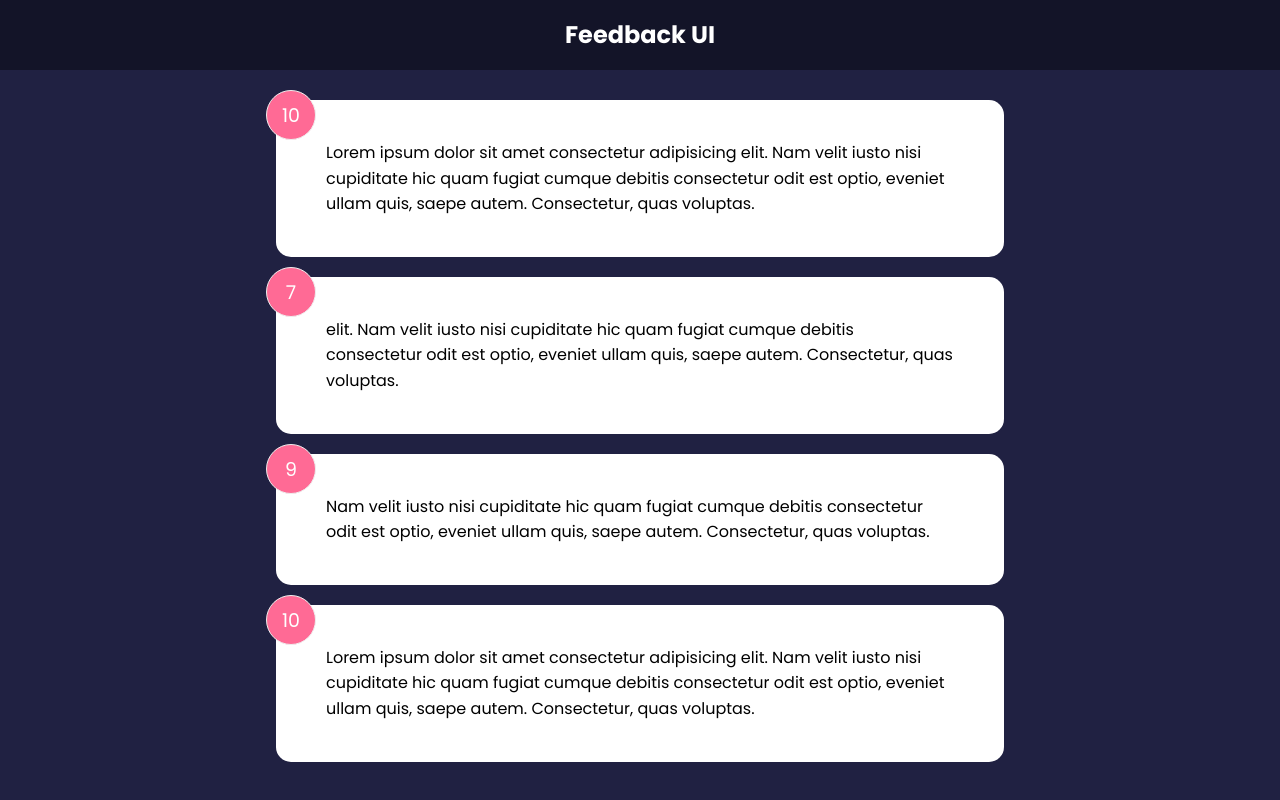
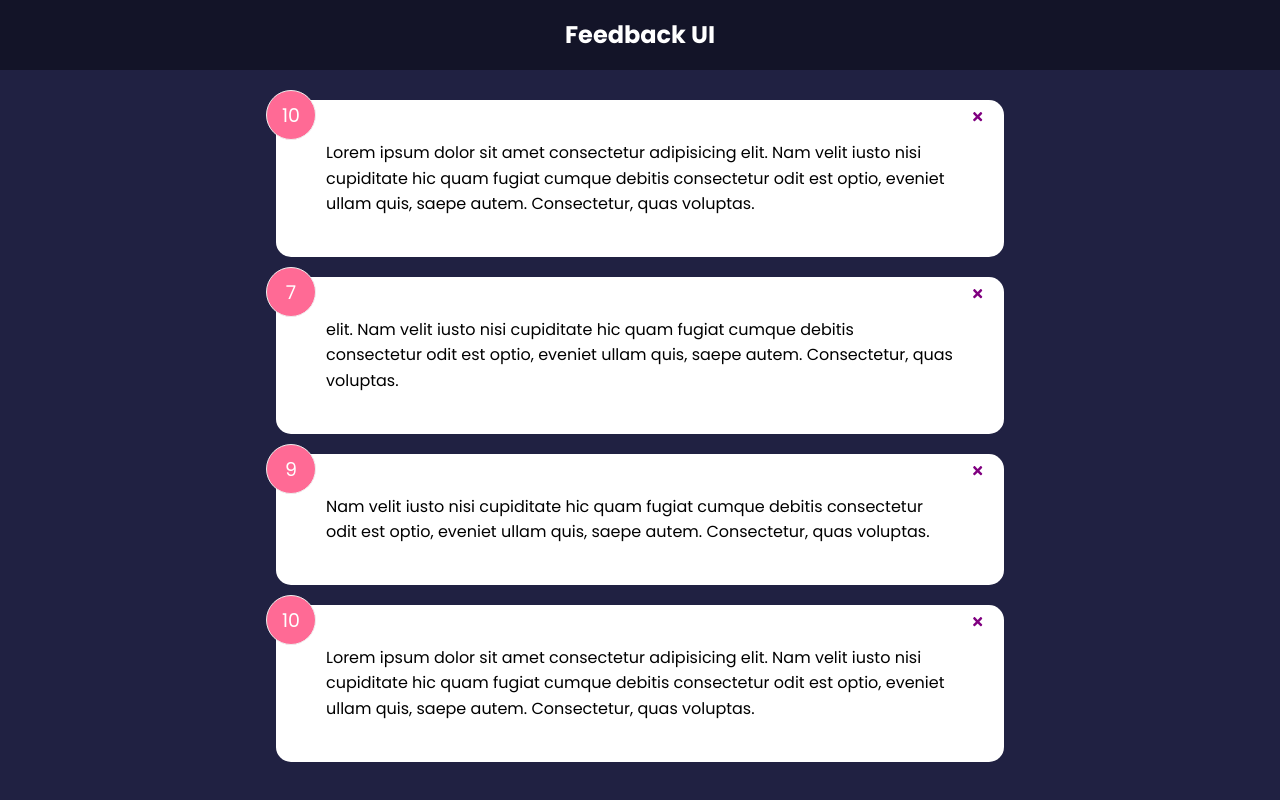
Before and after one commit to ImagenMan/feedback_app, a React (Create React App) app: page / in a window 1280 px wide. Built offline with nearby package versions, Linux system fonts and the light colour scheme.

Commit message:
adding the delete component, prop drilling etc

```diff
--- a/package.json
+++ b/package.json
@@ -6,9 +6,11 @@
     "@testing-library/jest-dom": "^5.16.5",
     "@testing-library/react": "^13.4.0",
     "@testing-library/user-event": "^13.5.0",
+    "icons": "^1.0.0",
     "react": "^18.2.0",
     "react-dom": "^18.2.0",
-    "react-scripts": "5.0.1",
+    "react-icons": "^4.4.0",
+    "react-scripts": "^5.0.1",
     "web-vitals": "^2.1.4"
   },
   "scripts": {
--- a/src/App.js
+++ b/src/App.js
@@ -7,11 +7,18 @@
     const [feedback, setFeedback] = useState
     (FeedbackData)
 
+    const deleteFeedback = (id) => {
+        if(window.confirm('Are you sure you want to delete this elemt?')) {
+            setFeedback(feedback.filter((item) => item.id !== id))
+        }
+    }
+
     return (
         <>
         <Header  />
     <div className="container">
-        <FeedbackList feedback={feedback}/>
+        <FeedbackList feedback={feedback}
+        handleDelete={ deleteFeedback}/>
     </div>
     </>
     )
--- a/src/components/FeedbackItem.jsx
+++ b/src/components/FeedbackItem.jsx
@@ -1,10 +1,14 @@
+import { FaTimes} from  'react-icons/fa'
 import PropTypes from 'prop-types'
 import Card from "./shared/Card"
 
-function FeedbackItem({ item }) {
+function FeedbackItem({ item, handleDelete }) {
   return (
     <Card>
         <div className="num-display">{item.rating}</div>
+        <button onClick={() =>handleDelete(item.id)} className="close">
+        <FaTimes color='purple' />
+         </button>
         <div className="text-display">{item.text}</div>
     </Card>
   )
--- a/src/components/FeedbackList.jsx
+++ b/src/components/FeedbackList.jsx
@@ -1,7 +1,7 @@
 import PropTypes from 'prop-types'
 import FeedbackItem from "./FeedbackItem"
 
-function FeedbackList({feedback}) {
+function FeedbackList({ feedback, handleDelete }) {
     if (!feedback || feedback.length === 0) {
         return <p>No Feedback yet</p>
     }
@@ -9,7 +9,11 @@
   return (
     <div className="feedback-list">
         {feedback.map((item) => (
-            <FeedbackItem key={item.id} item={item}/>
+            <FeedbackItem
+            key={item.id}
+            item={item}
+            handleDelete={handleDelete}
+            />
         ))}
     </div>
   )
```
Also changed, not shown: 1 other file (tests, documents, lock files or other folders).
